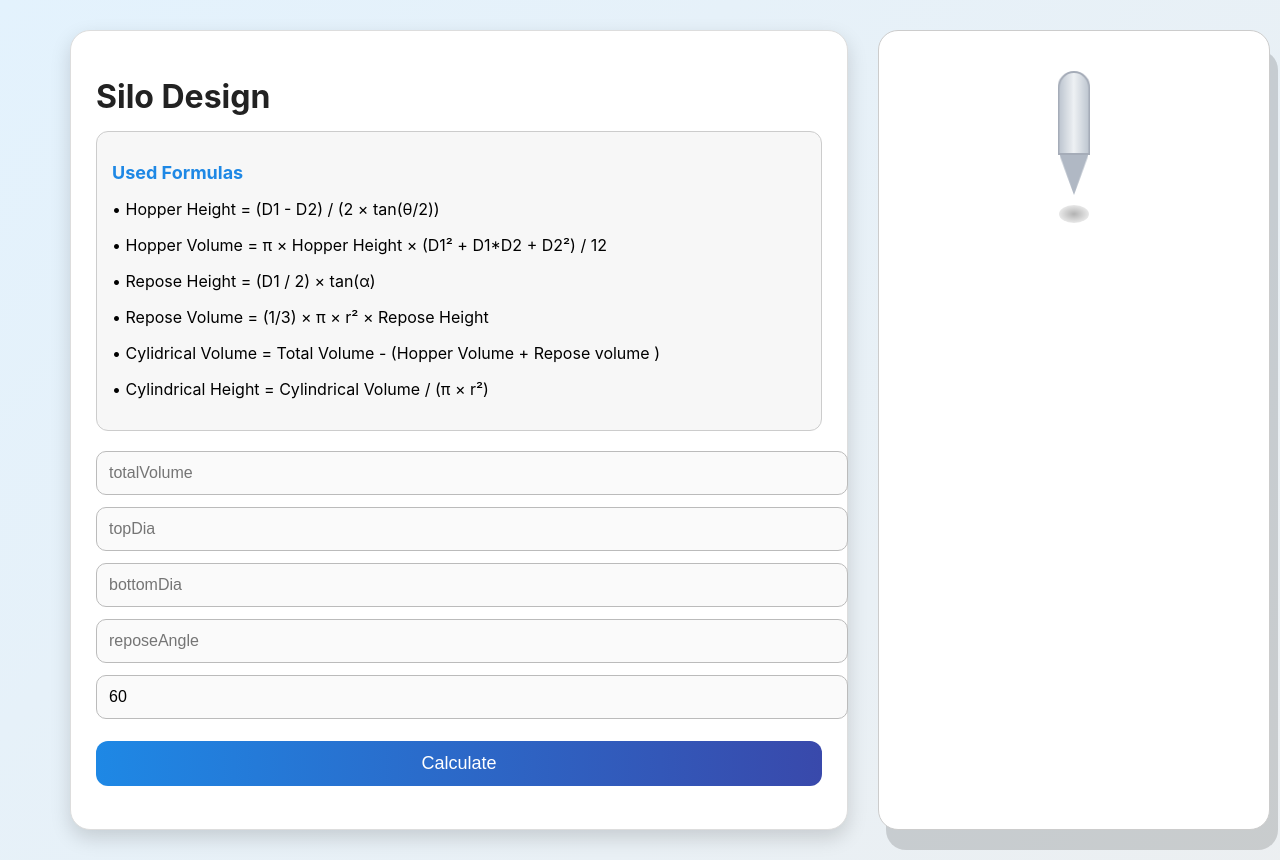
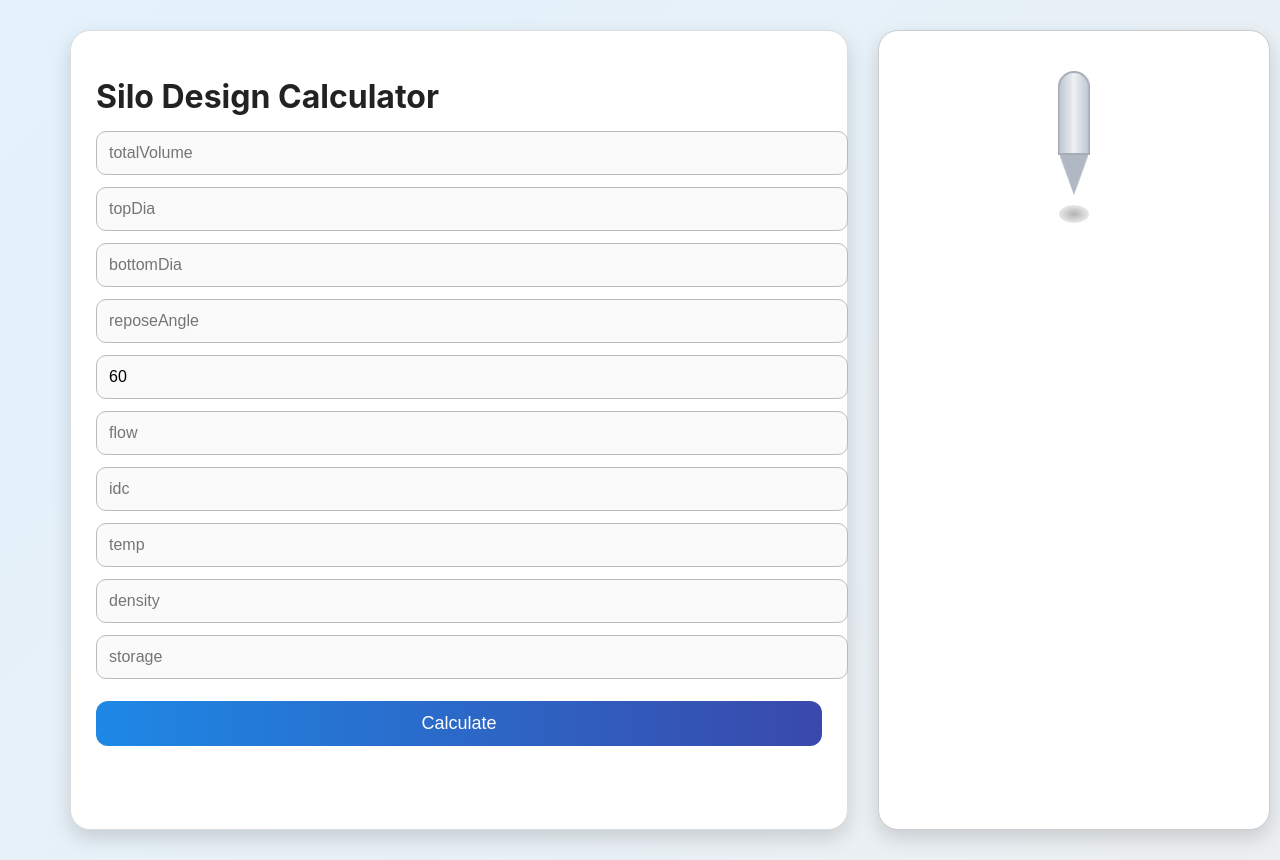
Before and after one commit to Santhoshmk30/Kccottrell, a React (Create React App) app: page /silo in a window 1280 px wide. Shown: the top 860 px of the page. Built offline with nearby package versions, Linux system fonts and the light colour scheme.

Commit message:
Update silo.js

```diff
--- a/src/Components/silo.js
+++ b/src/Components/silo.js
@@ -3,15 +3,7 @@ import React, { useState } from "react";
 /* =============================
    CSS 3D SILO (INLINE CSS)
    ============================= */
-function Silo3D({ topDia = 2, Hh = 1, Hc = 2, color = "steel" }) {
-  const themes = {
-    steel: { cylinder: "#bfc7d1", cone: "#b0b8c4" },
-    cement: { cylinder: "#d8d8d8", cone: "#c0c0c0" },
-    blue: { cylinder: "#7da7d9", cone: "#6c95c8" },
-  };
-
-  const t = themes[color];
-
+function Silo3D({ topDia = 2, Hh = 1, Hc = 2 }) {
   const cylHeight = Hc * 40;
   const coneHeight = Hh * 40;
   const cylWidth = topDia * 15;
@@ -25,31 +17,28 @@ function Silo3D({ topDia = 2, Hh = 1, Hc = 2, color = "steel" }) {
         }
       `}</style>
 
-      {/* Cylinder */}
       <div
         style={{
           width: cylWidth,
           height: cylHeight,
           borderRadius: "20px 20px 0 0",
-          background: `linear-gradient(90deg, ${t.cylinder}, #eef1f4, ${t.cylinder})`,
+          background: `linear-gradient(90deg, #bfc7d1, #eef1f4, #bfc7d1)`,
           border: "2px solid #a5acb8",
           animation: "spinSlow 12s linear infinite",
         }}
       ></div>
 
-      {/* Hopper */}
       <div
         style={{
           width: 0,
           height: 0,
           borderLeft: cylWidth / 2 + "px solid transparent",
           borderRight: cylWidth / 2 + "px solid transparent",
-          borderTop: coneHeight + "px solid " + t.cone,
+          borderTop: coneHeight + "px solid #b0b8c4",
           animation: "spinSlow 12s linear infinite",
         }}
       ></div>
 
-      {/* Shadow */}
       <div
         style={{
           width: cylWidth,
@@ -64,7 +53,7 @@ function Silo3D({ topDia = 2, Hh = 1, Hc = 2, color = "steel" }) {
 }
 
 /* =============================
-   MAIN CALCULATOR (INLINE CSS)
+   MAIN CALCULATOR
    ============================= */
 export default function Silo() {
   const [inputs, setInputs] = useState({
@@ -73,9 +62,17 @@ export default function Silo() {
     bottomDia: "",
     reposeAngle: "",
     valleyAngle: "60",
+
+    // NEW INPUTS
+    flow: "",
+    idc: "",
+    temp: "",
+    density: "",
+    storage: "",
   });
 
   const [results, setResults] = useState(null);
+  const [extra, setExtra] = useState(null);
 
   const handleChange = (e) => {
     setInputs({ ...inputs, [e.target.name]: e.target.value });
@@ -88,7 +85,12 @@ export default function Silo() {
     const α = parseFloat(inputs.reposeAngle) * (Math.PI / 180);
     const θ = parseFloat(inputs.valleyAngle) * (Math.PI / 180);
 
-    if (isNaN(Vt) || isNaN(D1) || isNaN(D2) || isNaN(α) || isNaN(θ)) return;
+    const flow = parseFloat(inputs.flow);
+    const idc = parseFloat(inputs.idc);
+    const density = parseFloat(inputs.density);
+    const storage = parseFloat(inputs.storage);
+
+    if (isNaN(Vt) || isNaN(D1) || isNaN(D2) || isNaN(α)) return;
 
     const Hh = (D1 - D2) / (2 * Math.tan(θ / 2));
     const hopperVol = (Math.PI * Hh * (D1 * D1 + D1 * D2 + D2 * D2)) / 12;
@@ -99,15 +101,17 @@ export default function Silo() {
     const cylVolNeeded = Vt - (hopperVol + reposeVol);
     const Hc = cylVolNeeded / (Math.PI * (D1 / 2) ** 2);
 
-    setResults({
-      hopperVol,
-      reposeVol,
-      cylVolNeeded,
-      Hh,
-      Hc,
-      total: Vt,
-      reposeHeight,
-    });
+    setResults({ hopperVol, reposeVol, cylVolNeeded, Hh, Hc, total: Vt, reposeHeight });
+
+    // EXTRA FLOW + IDC + DENSITY + STORAGE CALCULATIONS
+    let F1 = flow / 3600;
+    let F2 = flow * idc;
+    let F3 = (flow * idc) / 1000;
+    let F4 = F3 * 3600;
+    let F5 = F4 * density;
+    let F6 = F5 * storage;
+
+    setExtra({ F1, F2, F3, F4, F5, F6 });
   };
 
   return (
@@ -142,29 +146,10 @@ export default function Silo() {
           }}
         >
           <h1 style={{ fontSize: "32px", fontWeight: "bold", marginBottom: "15px", color: "#222" }}>
-            Silo Design
+            Silo Design Calculator
           </h1>
 
-          {/* FORMULA BOX */}
-          <div
-            style={{
-              background: "#f7f7f7",
-              padding: "15px",
-              borderRadius: "12px",
-              border: "1px solid #ccc",
-              marginBottom: "20px",
-            }}
-          >
-            <h2 style={{ color: "#1e88e5", fontSize: "18px", marginBottom: "8px" }}> Used Formulas</h2>
-            <p>• Hopper Height = (D1 - D2) / (2 × tan(θ/2))</p>
-            <p>• Hopper Volume = π × Hopper Height × (D1² + D1*D2 + D2²) / 12</p>
-            <p>• Repose Height = (D1 / 2) × tan(α)</p>
-            <p>• Repose Volume = (1/3) × π × r² × Repose Height</p>
-             <p>• Cylidrical Volume = Total Volume - (Hopper Volume + Repose volume )</p>
-            <p>• Cylindrical Height = Cylindrical Volume / (π × r²)</p>
-          </div>
-
-          {/* INPUTS */}
+          {/* INPUT FIELDS */}
           {Object.keys(inputs).map((key) => (
             <input
               key={key}
@@ -192,8 +177,8 @@ export default function Silo() {
               width: "100%",
               padding: "12px",
               background: "linear-gradient(to right, #1e88e5, #3949ab)",
+              borderRadius: "12px",
               border: "none",
-              borderRadius: "12px",
               color: "#fff",
               fontSize: "18px",
               cursor: "pointer",
@@ -203,7 +188,7 @@ export default function Silo() {
             Calculate
           </button>
 
-          {/* RESULTS */}
+          {/* SILO RESULTS */}
           {results && (
             <div
               style={{
@@ -216,19 +201,44 @@ export default function Silo() {
               }}
             >
               <h2 style={{ fontSize: "22px", fontWeight: "bold", marginBottom: "10px" }}>
-                 Results
+                📌 Silo Results
               </h2>
 
-              <p><b>1️⃣ Hopper Height:</b> {results.Hh.toFixed(3)} m</p>
-              <p><b>2️⃣ Hopper Volume:</b> {results.hopperVol.toFixed(3)} m³</p>
-              <p><b>3️⃣ Repose Height:</b> {results.reposeHeight.toFixed(3)} m</p>
-              <p><b>4️⃣ Repose Volume:</b> {results.reposeVol.toFixed(3)} m³</p>
-              <p><b>5️⃣ Cylinder Volume Needed:</b> {results.cylVolNeeded.toFixed(3)} m³</p>
-              <p><b>6️⃣ Cylinder Height:</b> {results.Hc.toFixed(3)} m</p>
+              <p><b>Hopper Height:</b> {results.Hh.toFixed(3)} m</p>
+              <p><b>Hopper Volume:</b> {results.hopperVol.toFixed(3)} m³</p>
+              <p><b>Repose Height:</b> {results.reposeHeight.toFixed(3)} m</p>
+              <p><b>Repose Volume:</b> {results.reposeVol.toFixed(3)} m³</p>
+              <p><b>Cylinder Volume Needed:</b> {results.cylVolNeeded.toFixed(3)} m³</p>
+              <p><b>Cylinder Height:</b> {results.Hc.toFixed(3)} m</p>
 
               <h3 style={{ marginTop: "12px", color: "#1e88e5", fontSize: "20px" }}>
                 Total Volume: {results.total.toFixed(2)} m³
               </h3>
+            </div>
+          )}
+
+          {/* EXTRA CALCULATIONS */}
+          {extra && (
+            <div
+              style={{
+                marginTop: "20px",
+                background: "#fff",
+                padding: "20px",
+                borderRadius: "15px",
+                border: "1px solid #ccc",
+                boxShadow: "0 4px 10px rgba(0,0,0,0.1)",
+              }}
+            >
+              <h2 style={{ fontSize: "22px", fontWeight: "bold", marginBottom: "10px" }}>
+                🔬 Flow + IDC + Density Results
+              </h2>
+
+              <p><b>flow / 3600 :</b> {extra.F1.toFixed(3)}</p>
+              <p><b>flow × idc :</b> {extra.F2.toFixed(3)}</p>
+              <p><b>(flow × idc) ÷ 1000 :</b> {extra.F3.toFixed(3)}</p>
+              <p><b>(flow × idc ÷ 1000) × 3600 :</b> {extra.F4.toFixed(3)}</p>
+              <p><b>Above × density :</b> {extra.F5.toFixed(3)}</p>
+              <p><b>FINAL (× storage) :</b> {extra.F6.toFixed(3)}</p>
             </div>
           )}
         </div>
@@ -241,7 +251,7 @@ export default function Silo() {
             padding: "20px",
             borderRadius: "20px",
             border: "1px solid #ccc",
-            boxShadow: "8px 20px rgba(0,0,0,0.15)",
+            boxShadow: "0px 8px 20px rgba(0,0,0,0.15)",
             display: "flex",
             justifyContent: "center",
           }}
@@ -250,9 +260,9 @@ export default function Silo() {
             topDia={parseFloat(inputs.topDia) || 2}
             Hh={results?.Hh || 1}
             Hc={results?.Hc || 2}
-            color="steel"
           />
         </div>
+
       </div>
     </div>
   );
```
